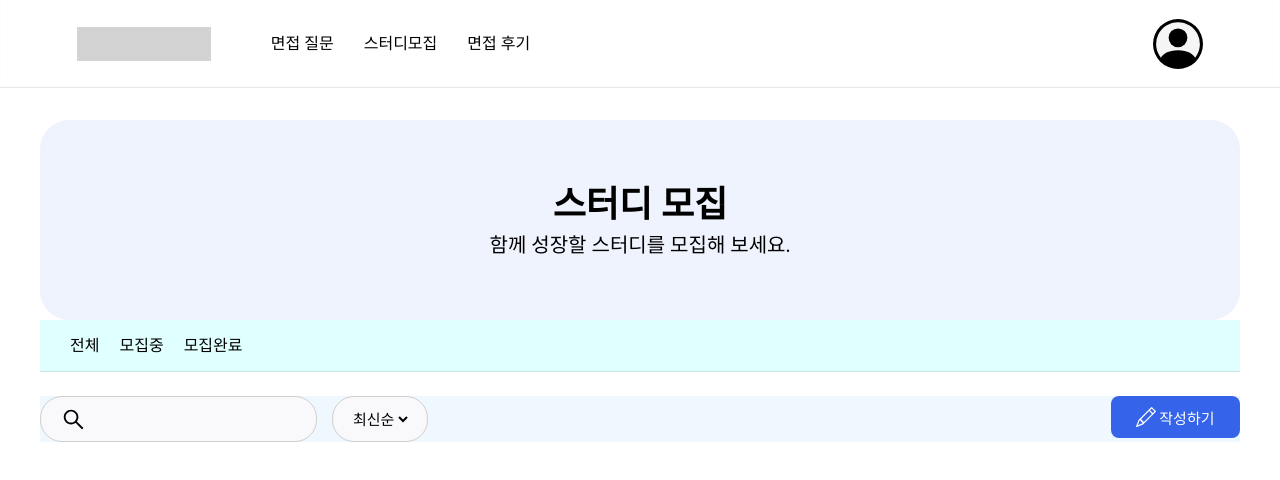
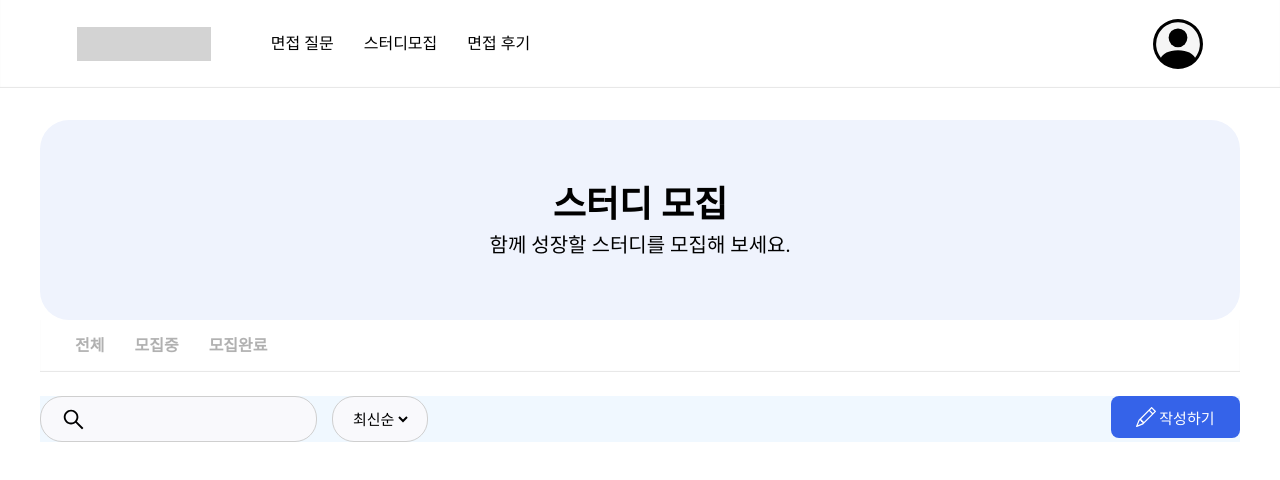
Before and after one commit to codestates-seb/seb39_main_010, a React (Create React App) app in the folder client/: page /study in a window 1280 px wide. Shown: the top 480 px of the page. Built offline with nearby package versions, Linux system fonts and the light colour scheme.

Commit message:
Design: 글자색, hover위치 변경

```diff
--- a/client/src/components/pages/Study/Category.tsx
+++ b/client/src/components/pages/Study/Category.tsx
@@ -11,17 +11,18 @@ export const CategoryContainer = styled.div`
 	align-items: center;
 	padding: 20px;
 
-	background-color: lightcyan;
-
 	div {
 		height: 52px;
 		line-height: 52px;
-		padding: 0 10px;
+		padding: 0 15px;
+
+		font-weight: bold;
+		color: #b1b1b1;
+
 		&:hover {
 			border-bottom: 3px solid #000000;
-		}
-		span {
 			cursor: pointer;
+			color: black;
 		}
 	}
 `;
```
